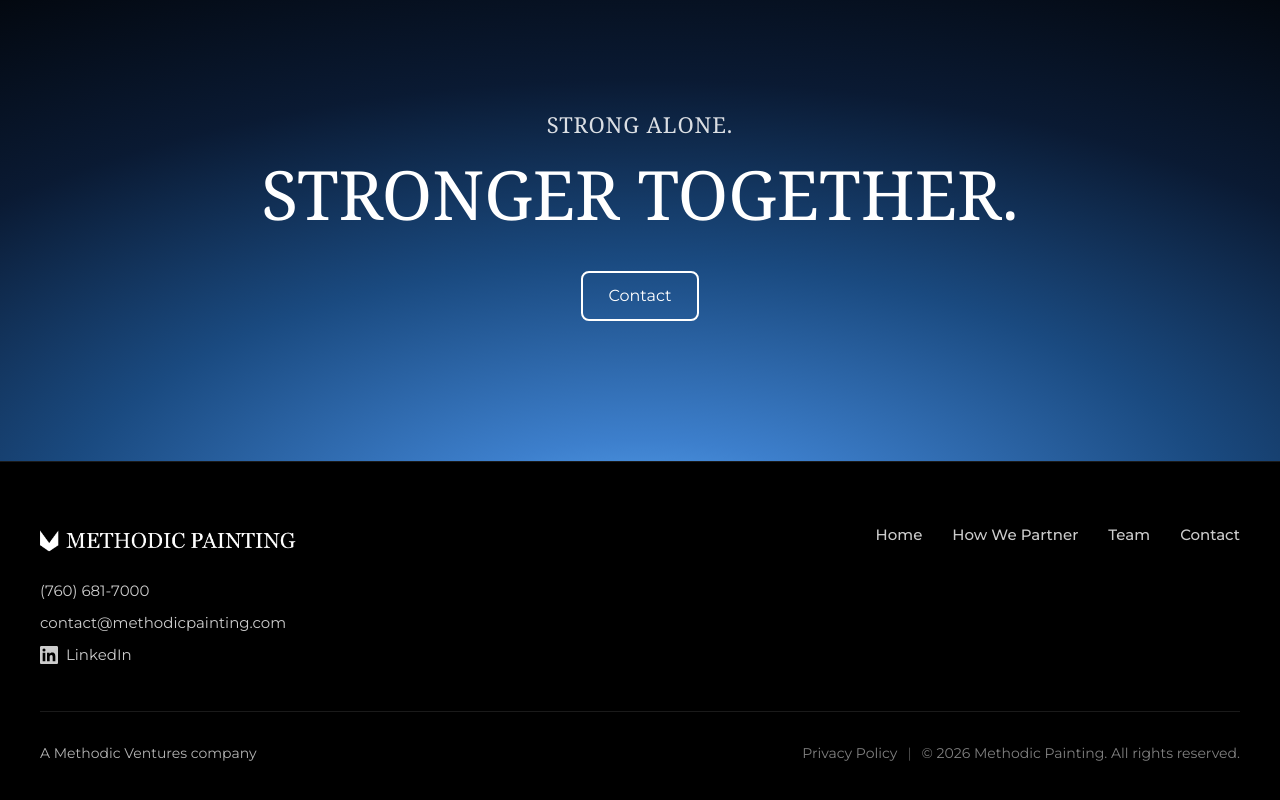
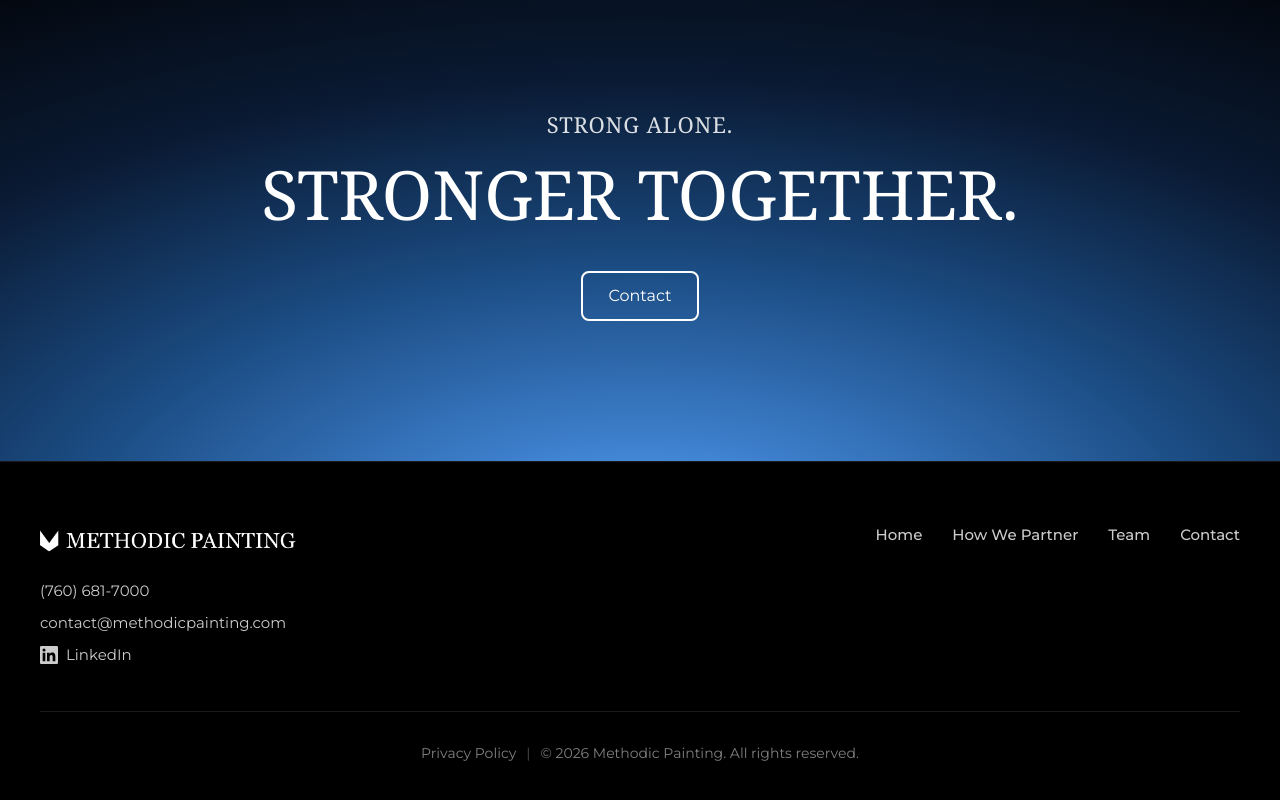
Before and after one commit to gkmestler/methodicpaintingsitemain, a Next.js app: page / in a window 1280 px wide. Shown: the part 5703-6503 px from the top of the page. Built offline with nearby package versions, Linux system fonts and the light colour scheme.

Commit message:
Remove the Methodic Ventures company line from the footer and privacy page

```diff
--- a/app/privacy/page.tsx
+++ b/app/privacy/page.tsx
@@ -19,7 +19,7 @@ export default function PrivacyPage() {
 
           <h2>Who we are</h2>
           <p>
-            This website is operated by {site.name}, a {site.parentName} company based in Massachusetts. You can reach us at{' '}
+            This website is operated by {site.name}, based in Massachusetts. You can reach us at{' '}
             <a href={`mailto:${site.email}`}>{site.email}</a>.
           </p>
 
--- a/components/Footer.module.css
+++ b/components/Footer.module.css
@@ -100,24 +100,13 @@
 
 .bottom {
   display: flex;
-  flex-direction: column;
-  align-items: center;
-  gap: 12px;
+  justify-content: center;
   padding-top: 30px;
   border-top: 1px solid rgba(255, 255, 255, 0.1);
   text-align: center;
   font-size: 14px;
 }
 
-@media (min-width: 768px) {
-  .bottom {
-    flex-direction: row;
-    justify-content: space-between;
-    text-align: left;
-  }
-}
-
-.parent a,
 .legal a {
   color: var(--white);
   text-decoration: none;
@@ -125,7 +114,6 @@
   transition: opacity 0.3s ease;
 }
 
-.parent a:hover,
 .legal a:hover {
   opacity: 1;
 }
--- a/components/Footer.tsx
+++ b/components/Footer.tsx
@@ -46,11 +46,6 @@ export default function Footer() {
         </div>
 
         <div className={styles.bottom}>
-          <p className={styles.parent}>
-            <a href={site.parentUrl} target="_blank" rel="noopener noreferrer">
-              A {site.parentName} company
-            </a>
-          </p>
           <p className={styles.legal}>
             <Link href="/privacy">Privacy Policy</Link>
             <span className={styles.divider} aria-hidden="true">|</span>
--- a/lib/site.ts
+++ b/lib/site.ts
@@ -10,8 +10,6 @@ export const site = {
   phone: '(760) 681-7000',
   phoneHref: 'tel:+17606817000',
   linkedin: '[LinkedIn URL]',
-  parentName: 'Methodic Ventures',
-  parentUrl: 'https://methodicventures.com',
   location: 'Based in Massachusetts',
 }
 
```
